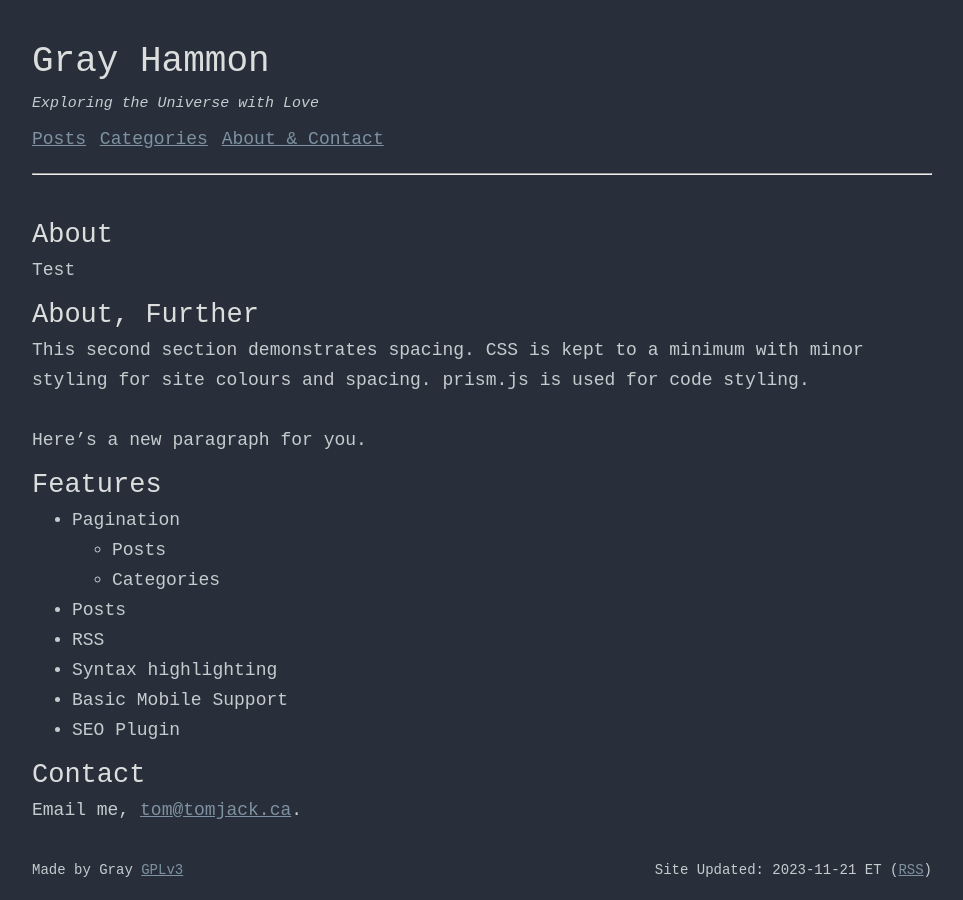
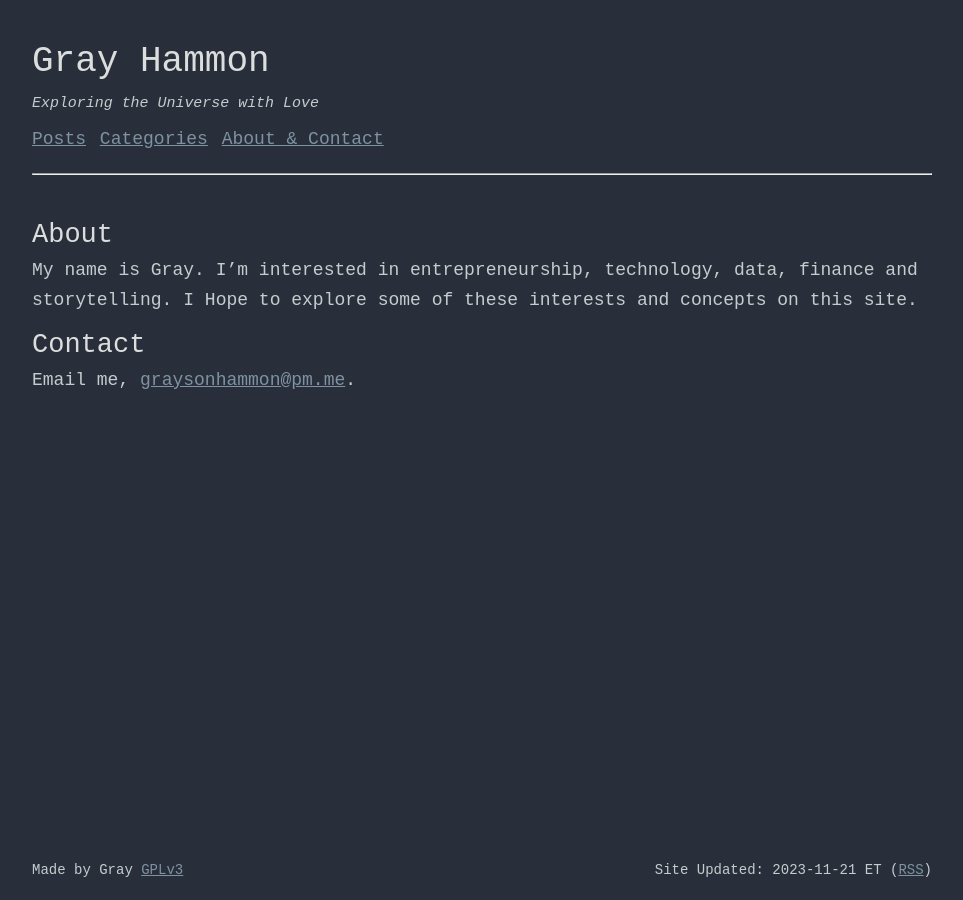
Before and after one commit to AstroGray/AstroGray.github.io, a Jekyll site: the page built from index.md, in a window 1280 px wide. Shown: the whole page, without its empty margins (158-1121 px from the left). Built offline with Jekyll 4.4.1, drawn with Linux system fonts in a browser that asks for light colours.

Commit message:
Update index.md

```diff
--- a/index.md
+++ b/index.md
@@ -4,23 +4,8 @@ title: Grayson Hammon
 ---
 
 ## About
-Test
 
-## About, Further
-This second section demonstrates spacing. CSS is kept to a minimum with minor styling
-for site colours and spacing. prism.js is used for code styling.
-<br>
-Here's a new paragraph for you.
-
-## Features
-- Pagination
-    - Posts
-    - Categories
-- Posts
-- RSS
-- Syntax highlighting
-- Basic Mobile Support
-- SEO Plugin
+My name is Gray. I'm interested in entrepreneurship, technology, data, finance and storytelling. I Hope to explore some of these interests and concepts on this site.
 
 ## Contact
-Email me, [tom@tomjack.ca](mailto:tom@tomjack.ca).
+Email me, [graysonhammon@pm.me](graysonhammon@pm.me).
```
